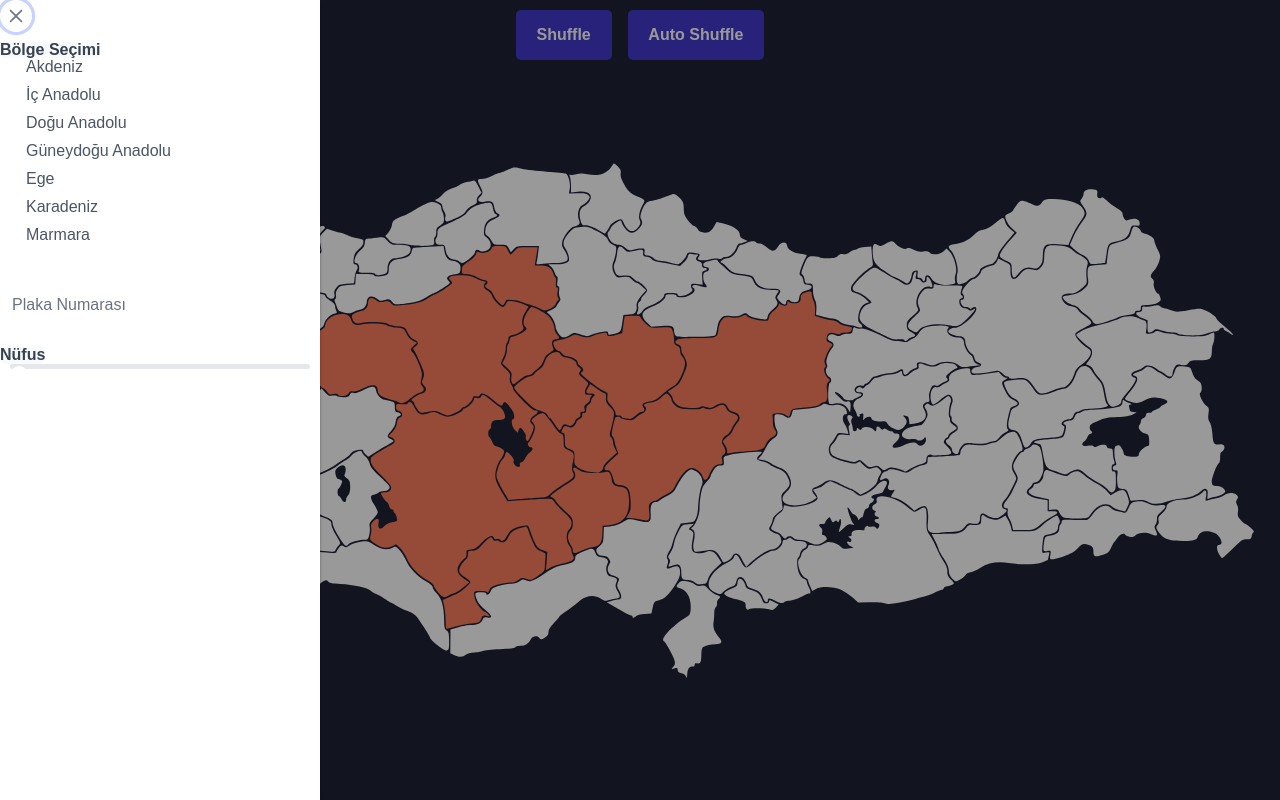
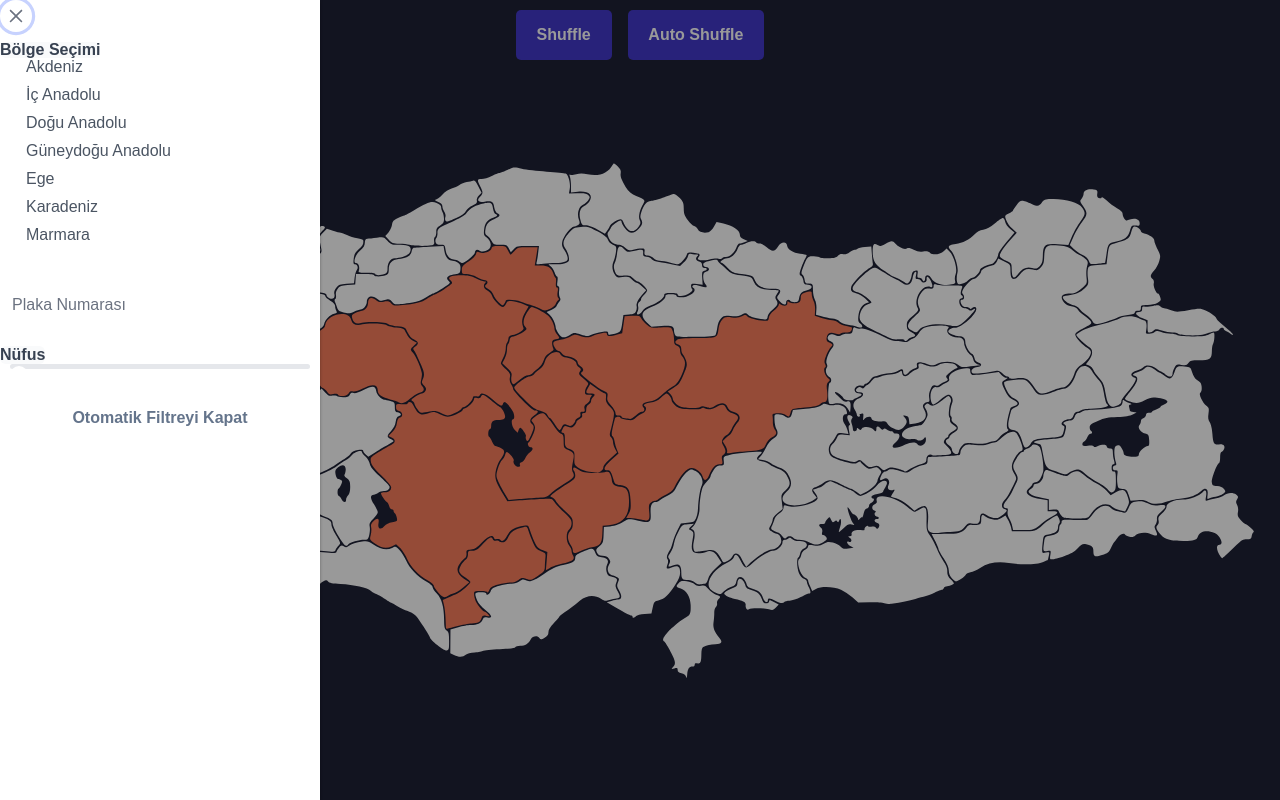
Before and after one commit to trombonist76/vue-turkey-map, a Vue app: page / in a window 1280 px wide. Shown: the top 800 px of the page. Built offline with nearby package versions, Linux system fonts and the light colour scheme; a web font is replaced by a local one.

Commit message:
[Feat] Add shuffle, auto-shuffle, show/hide features to Sidebar.

```diff
--- a/src/components/Sidebar.vue
+++ b/src/components/Sidebar.vue
@@ -4,15 +4,28 @@ import Fieldset from "primevue/fieldset";
 import InputNumber from "primevue/inputnumber";
 import Checkbox from "primevue/Checkbox";
 import Slider from "primevue/Slider";
+import Button from "primevue/Button";
 import { computed, ref } from "vue";
+
 const props = defineProps({
   visible: {
     type: Boolean,
     default: true,
   },
+  autoFilter: {
+    type: Boolean,
+    default: true,
+  },
 });
 
-const emits = defineEmits(["setPopulation", "setPlateNum", "setRegion"]);
+const emits = defineEmits([
+  "setPopulation",
+  "setPlateNum",
+  "setRegion",
+  "update:visible",
+  "update:autoFilter",
+  "shuffleOnce"
+]);
 
 const regions = ref([
   {
@@ -64,10 +77,26 @@ const plateNumHandler = (number) => {
   plateNumber.value = number;
   emits("setPlateNum", number);
 };
+
+const visibleHandler = (isVisible) => {
+  emits("update:visible", isVisible);
+};
+
+const autoFilterHandler = () => {
+  emits("toggleAutoFilter", !props.autoFilter);
+};
+
+const shuffleOnce = () => {
+  emits("shuffleOnce")
+}
 </script>
 
 <template>
-  <Sidebar v-model:visible="props.visible" class="sidebar">
+  <Sidebar
+    :visible="props.visible"
+    @update:visible="visibleHandler"
+    class="sidebar"
+  >
     <div class="content">
       <Fieldset legend="Bölge Seçimi">
         <div class="regions">
@@ -106,12 +135,17 @@ const plateNumHandler = (number) => {
         <div class="population">
           <Slider
             :modelValue="population"
-            :min="2e5"
             @update:modelValue="populationHandler"
             :max="16e6"
           />
         </div>
       </Fieldset>
+      <div class="shufflers">
+        <Button v-if="!props.autoFilter" @click="autoFilterHandler" label="Otomatik Filtreyi Aç" outlined/>
+        <Button v-else @click="autoFilterHandler" label="Otomatik Filtreyi Kapat" outlined severity="secondary"/>
+        <Button v-if="!props.autoFilter" @click="shuffleOnce" label="Seçilenleri Karıştır" outlined severity="secondary"/>
+      </div>
+
     </div>
   </Sidebar>
 </template>
@@ -138,4 +172,10 @@ const plateNumHandler = (number) => {
 .population {
   padding-inline: 10px;
 }
+
+.shufflers {
+  display: flex;
+  flex-direction: column;
+  gap: 10px;
+}
 </style>
```
